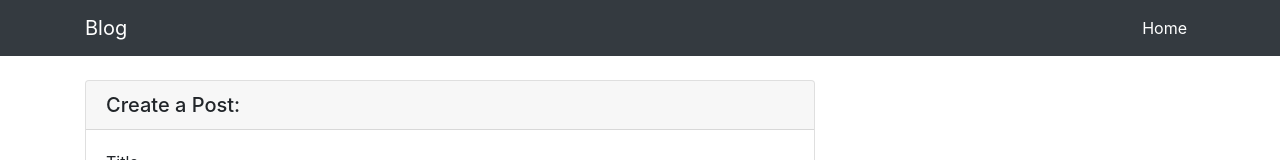
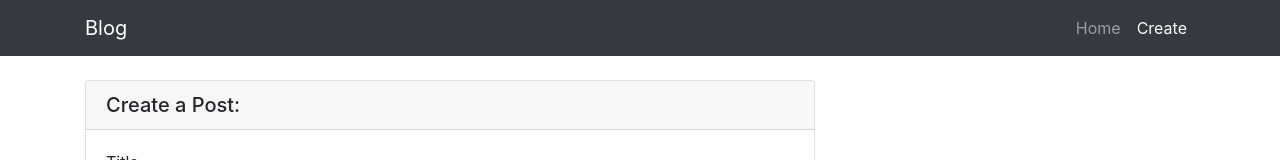
Before and after one commit to hoangnm/cms-nextjs, a Next.js app: page /create in a window 1280 px wide. Shown: the top 160 px of the page. Built offline with nearby package versions, Linux system fonts and the light colour scheme.

Commit message:
update header ui

```diff
--- a/components/Header.tsx
+++ b/components/Header.tsx
@@ -1,4 +1,7 @@
-const Header = () => (
+import { withRouter } from "next/router";
+import Link from "next/link";
+
+const Header = ({ router }) => (
   <nav className="navbar navbar-expand-lg navbar-dark bg-dark fixed-top">
     <div className="container">
       <a className="navbar-brand" href="#">
@@ -17,11 +20,22 @@ const Header = () => (
       </button>
       <div className="collapse navbar-collapse" id="navbarResponsive">
         <ul className="navbar-nav ml-auto">
-          <li className="nav-item active">
-            <a className="nav-link" href="#">
-              Home
-              <span className="sr-only">(current)</span>
-            </a>
+          <li className={`nav-item ${router.pathname === "/" ? "active" : ""}`}>
+            <Link href={"/"}>
+              <a className="nav-link">
+                Home
+                <span className="sr-only">(current)</span>
+              </a>
+            </Link>
+          </li>
+          <li
+            className={`nav-item ${
+              router.pathname === "/create" ? "active" : ""
+            }`}
+          >
+            <Link href={"/create"}>
+              <a className="nav-link">Create</a>
+            </Link>
           </li>
         </ul>
       </div>
@@ -29,4 +43,4 @@ const Header = () => (
   </nav>
 );
 
-export default Header;
+export default withRouter(Header);
```
